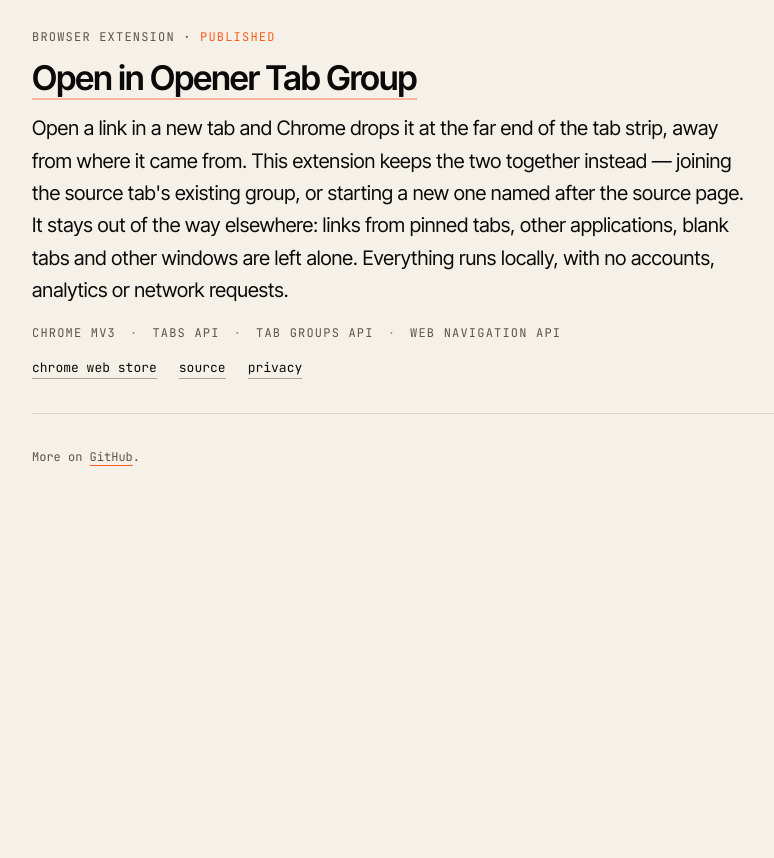
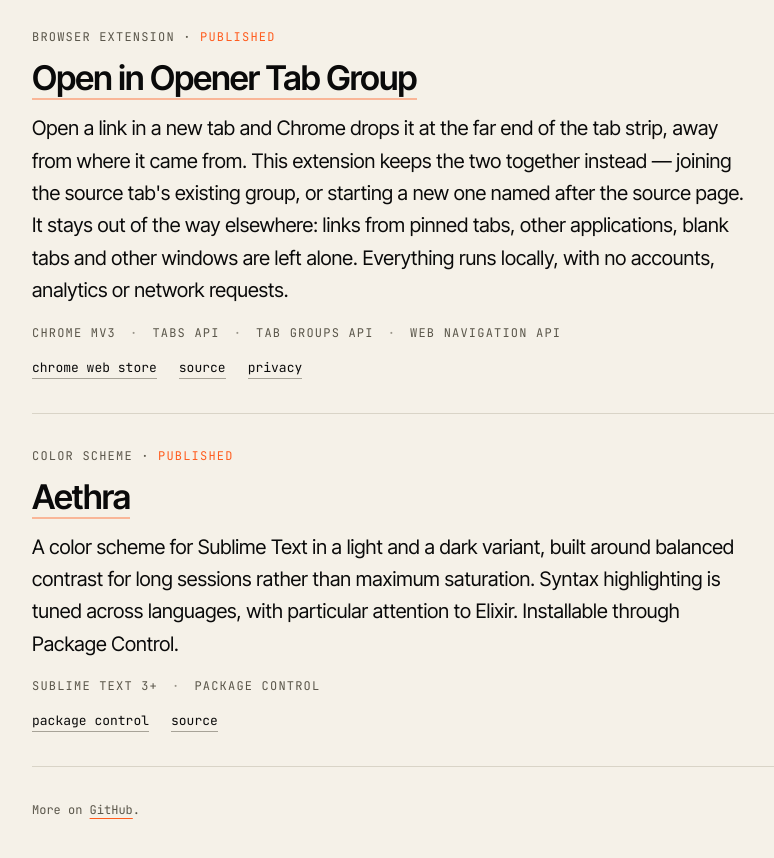
Before and after one commit to vlasikhin/vlasikhin.github.io, a Jekyll site: the page projects/index.html, which Jekyll copies as it is, in a window 1280 px wide and 900 px high, scrolled down 1055 px. Shown: the top 858 px of the window, without its empty margins (218-992 px from the left). Built offline with Jekyll 4.4.1, drawn with Linux system fonts in a browser that asks for light colours; before the commit the page ends 1602 px from its top, so only the background shows below that.

Commit message:
Add Aethra to projects
Sublime Text color scheme, published through Package Control.

```diff
--- a/projects/index.html
+++ b/projects/index.html
@@ -6,12 +6,12 @@
 <meta name="color-scheme" content="dark light">
 
 <title>Projects — Pavel Vlasikhin</title>
-<meta name="description" content="Side projects by Pavel Vlasikhin — warna.day, a multilingual color-of-the-day app, Hosts, a syntax highlighting extension for the Zed editor, and Open in Opener Tab Group, a Chrome tab-grouping extension.">
+<meta name="description" content="Side projects by Pavel Vlasikhin — warna.day, a multilingual color-of-the-day app, Hosts for the Zed editor, Open in Opener Tab Group for Chrome, and Aethra, a Sublime Text color scheme.">
 <meta name="author" content="Pavel Vlasikhin">
 
 <meta property="og:type" content="website">
 <meta property="og:title" content="Projects — Pavel Vlasikhin">
-<meta property="og:description" content="Side projects — warna.day, a multilingual color-of-the-day app, Hosts for the Zed editor, and Open in Opener Tab Group for Chrome.">
+<meta property="og:description" content="Side projects — warna.day, Hosts for the Zed editor, Open in Opener Tab Group for Chrome, and Aethra for Sublime Text.">
 <meta property="og:url" content="https://www.vlasikhin.com/projects/">
 <meta property="og:image" content="https://www.vlasikhin.com/icon-512.png">
 <meta name="twitter:card" content="summary_large_image">
@@ -251,6 +251,24 @@
     </div>
   </section>
 
+  <section class="project">
+    <div class="meta">Color scheme · <span class="live">Published</span></div>
+    <h2><a href="https://github.com/vlasikhin/Aethra" target="_blank" rel="noopener noreferrer">Aethra</a></h2>
+    <p>
+      A color scheme for Sublime Text in a light and a dark variant, built around balanced contrast
+      for long sessions rather than maximum saturation. Syntax highlighting is tuned across
+      languages, with particular attention to Elixir. Installable through Package Control.
+    </p>
+    <ul class="stack">
+      <li>Sublime Text 3+</li>
+      <li>Package Control</li>
+    </ul>
+    <div class="links">
+      <a href="https://packagecontrol.io/packages/Aethra%20Color%20Scheme" target="_blank" rel="noopener noreferrer">package control</a>
+      <a href="https://github.com/vlasikhin/Aethra" target="_blank" rel="noopener noreferrer">source</a>
+    </div>
+  </section>
+
   <footer>
     More on <a href="https://github.com/vlasikhin" target="_blank" rel="noopener noreferrer">GitHub</a>.
   </footer>
```
